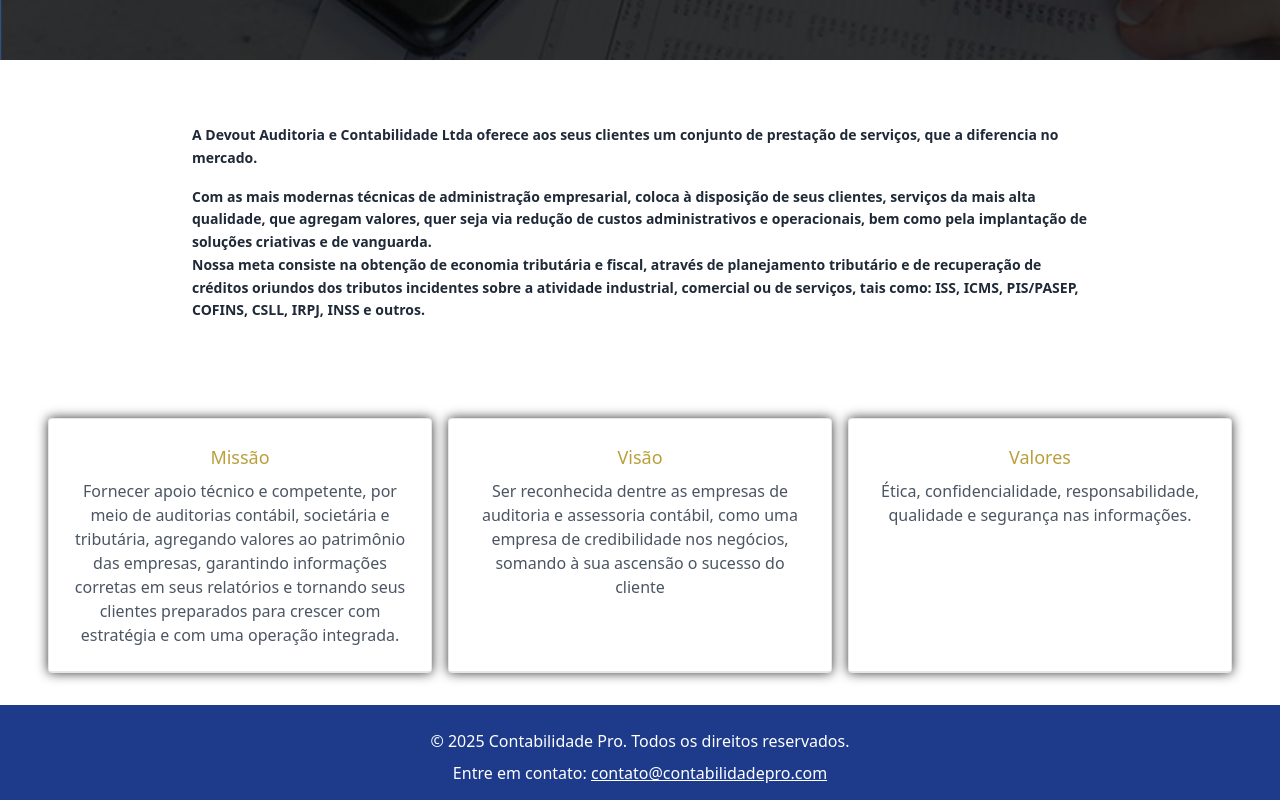
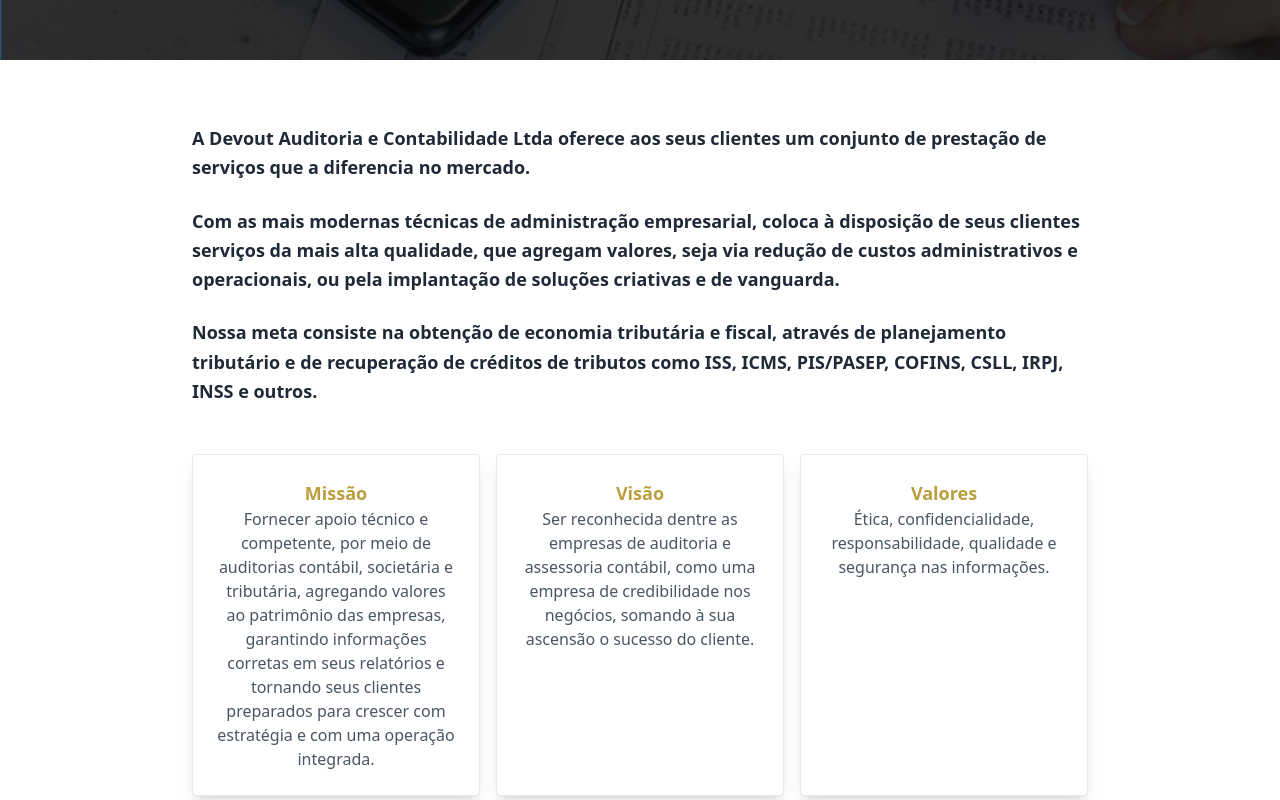
Before and after one commit to beno1234/devout, a Next.js app: page /sobre in a window 1280 px wide. Shown: the part 740-1540 px from the top of the page. Built offline with nearby package versions, Linux system fonts and the light colour scheme.

Commit message:
algumas melhorias

```diff
--- a/src/app/Home/sectionWelcome/SectionWelcome.tsx
+++ b/src/app/Home/sectionWelcome/SectionWelcome.tsx
@@ -1,4 +1,3 @@
-import React from 'react';
 import Image from 'next/image';
 import section1 from '/public/imagem-home1.jpg';
 
@@ -6,32 +5,30 @@
   return (
     <section
       id="services"
-      className="py-12 px-4 sm:px-6 lg:px-8 mx-auto container"
+      className="py-16 container mx-auto px-4 sm:px-6 lg:px-8"
     >
-      <div className="max-w-7xl mx-auto grid grid-cols-1 md:grid-cols-2 gap-6 md:gap-12 items-center">
-        <div className="text-left space-y-4">
+      <div className="max-w-7xl mx-auto grid grid-cols-1 md:grid-cols-2 gap-8 items-center">
+        <div className="space-y-6">
           <h2 className="text-3xl sm:text-4xl lg:text-5xl font-bold text-gray-800 uppercase leading-tight">
             Bem-vindo ao <br />
             <span className="text-[#BA9F3C]">Nosso Site</span>
           </h2>
-          <p className="text-gray-500 text-base sm:text-lg lg:text-xl leading-relaxed">
+          <p className="text-gray-600 text-lg leading-relaxed">
             A <strong>Devout Auditoria e Contabilidade Ltda.</strong> oferece
-            aos seus clientes um conjunto de prestação de serviços, que a
+            aos seus clientes um conjunto de prestação de serviços que a
             diferencia no mercado. Com as mais modernas técnicas de
             administração empresarial, coloca à disposição de seus clientes
             serviços da mais alta qualidade, que agregam valores...
           </p>
-          <button className="w-full sm:w-auto bg-[#141e28] text-white rounded-md font-serif text-lg md:text-xl px-6 py-3">
-            Saiba mais
-          </button>
+          <ActionButton text="Saiba mais" />
         </div>
 
-        {/* Imagem */}
         <div className="flex justify-center">
           <Image
             src={section1}
             alt="Atender bem, atender sempre"
-            className="w-full max-w-sm sm:max-w-md lg:max-w-lg h-auto rounded-lg shadow-md"
+            className="w-full max-w-sm sm:max-w-md lg:max-w-lg h-auto shadow-lg"
+            priority
           />
         </div>
       </div>
@@ -39,4 +36,13 @@
   );
 };
 
+const ActionButton = ({ text }: { text: string }) => (
+  <button
+    className="w-full  bg-[#141e28] text-white rounded-md text-lg px-6 py-3 hover:bg-[#1a2a38] transition"
+    aria-label={text}
+  >
+    {text}
+  </button>
+);
+
 export default SectionWelcome;
--- a/src/app/sobre/page.tsx
+++ b/src/app/sobre/page.tsx
@@ -1,73 +1,74 @@
 import Footer from '@/components/Footer';
 import Header from '@/components/Header';
 
-interface Cards {
-  id: number;
+interface CardProps {
   title: string;
   description: string;
 }
-export default function Sobre() {
-  const cards: Cards[] = [
+
+const cards: CardProps[] = [
   {
-      id: 1,
     title: 'Missão',
     description:
-        'Fornecer apoio técnico e competente, por meio de auditorias contábil, societária e tributária, agregando valores ao patrimônio das empresas, garantindo informações corretas em seus relatórios e tornando seus clientes preparados para crescer com estratégia e com uma operação integrada.',
+      'Fornecer apoio técnico e competente, por meio de auditorias contábil, societária e tributária, agregando valores ao patrimônio das empresas, garantindo informações corretas em seus relatórios e tornando seus clientes preparados para crescer com estratégia e com uma operação integrada.',
   },
   {
-      id: 2,
     title: 'Visão',
     description:
-        'Ser reconhecida dentre as empresas de auditoria e assessoria contábil, como uma empresa de credibilidade nos negócios, somando à sua ascensão o sucesso do cliente',
+      'Ser reconhecida dentre as empresas de auditoria e assessoria contábil, como uma empresa de credibilidade nos negócios, somando à sua ascensão o sucesso do cliente.',
   },
   {
-      id: 3,
     title: 'Valores',
     description:
-        'Ética, confidencialidade, responsabilidade, qualidade e segurança nas informações.',
+      'Ética, confidencialidade, responsabilidade, qualidade e segurança nas informações.',
   },
 ];
+
+export default function Sobre() {
   return (
     <>
       <Header />
 
-      <div className="py-16 container mx-auto max-w-4xl">
-        <div>
-          {' '}
-          <h3 className="text-sm font-semibold text-gray-800 leading-relaxed">
+      <main className="py-16 container mx-auto max-w-4xl">
+        <section className="text-gray-800 space-y-6">
+          <p className="text-lg font-semibold leading-relaxed">
             A Devout Auditoria e Contabilidade Ltda oferece aos seus clientes um
-            conjunto de prestação de serviços, que a diferencia no mercado.
-          </h3>
-          <h3 className="text-sm font-semibold text-gray-800 leading-relaxed mt-4"></h3>
-          <h3 className="text-sm font-semibold text-gray-800 leading-relaxed mt-4">
+            conjunto de prestação de serviços que a diferencia no mercado.
+          </p>
+          <p className="text-lg font-semibold leading-relaxed">
             Com as mais modernas técnicas de administração empresarial, coloca à
-            disposição de seus clientes, serviços da mais alta qualidade, que
-            agregam valores, quer seja via redução de custos administrativos e
-            operacionais, bem como pela implantação de soluções criativas e de
-            vanguarda. <br />
+            disposição de seus clientes serviços da mais alta qualidade, que
+            agregam valores, seja via redução de custos administrativos e
+            operacionais, ou pela implantação de soluções criativas e de
+            vanguarda.
+          </p>
+          <p className="text-lg font-semibold leading-relaxed">
             Nossa meta consiste na obtenção de economia tributária e fiscal,
-            através de planejamento tributário e de recuperação de créditos
-            oriundos dos tributos incidentes sobre a atividade industrial,
-            comercial ou de serviços, tais como: ISS, ICMS, PIS/PASEP, COFINS,
-            CSLL, IRPJ, INSS e outros.
-          </h3>
-        </div>
-      </div>
+            através de planejamento tributário e de recuperação de créditos de
+            tributos como ISS, ICMS, PIS/PASEP, COFINS, CSLL, IRPJ, INSS e
+            outros.
+          </p>
+        </section>
 
-      <div className="flex flex-wrap justify-center gap-4 my-8">
-        {cards.map((card) => (
-          <div
-            key={card.id}
-            className="w-96 p-6 border border-b-2 rounded bg-white shadow-[0px_0px_12px_rgba(0,0,0,0.8)] flex flex-col items-center text-center"
-          >
-            <h2 className="text-lg text-[#BA9F3C] mb-2">{card.title}</h2>
-            <p className="text-gray-600 text-sm md:text-base">
-              {card.description}
-            </p>
-          </div>
+        <section className="flex flex-nowrap justify-center gap-4 my-12">
+          {cards.map((card, index) => (
+            <InfoCard
+              key={index}
+              title={card.title}
+              description={card.description}
+            />
           ))}
-      </div>
+        </section>
+      </main>
+
       <Footer />
     </>
   );
 }
+
+const InfoCard = ({ title, description }: CardProps) => (
+  <article className="w-96 p-6 border rounded bg-white shadow-lg text-center">
+    <h2 className="text-lg text-[#BA9F3C] font-semibold">{title}</h2>
+    <p className="text-gray-600 text-sm md:text-base">{description}</p>
+  </article>
+);
```
Lines whose indentation alone changed are shown as unchanged.
